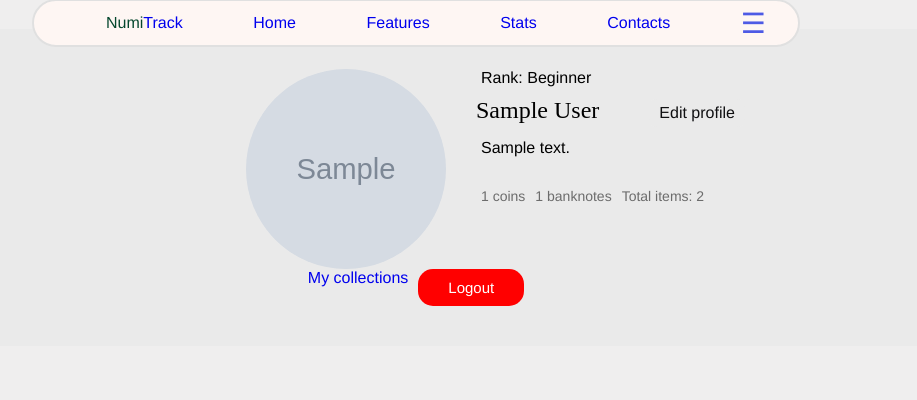
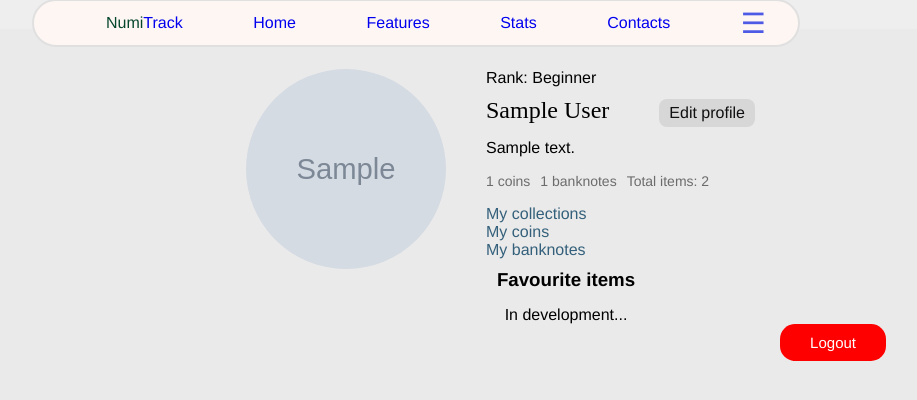
Before and after one commit to khlivniukoleksandr/NumiTrack, a Django app: page /profile/ in a window 1280 px wide. Shown: the part 21-421 px from the top of the page, without its empty margins (224-1141 px from the left). Run offline with Django 5.2, Linux system fonts and the light colour scheme; a user stored in the database is signed in; tables that the repository leaves empty hold one stand-in row (values such as "Sample post"); grey boxes marked "Sample" are stand-in pictures.

Commit message:
Creating home-page design

```diff
--- a/static/css/styles.css
+++ b/static/css/styles.css
@@ -367,13 +367,14 @@ button {
     border-radius: 5px;
     padding:5px 10px;
     font-size:18px;
+    margin-bottom:15px;
 }
 .profile-button-save:hover {
     background-color: #07cf70;
 }
 .edit-profile-link {
     border-radius: 8px;
-    background-color: #eaeaea;
+    background-color: #d7d7d7;
     color: #101012;
     padding: 5px 10px;
 }
@@ -398,18 +399,22 @@ button {
     display: flex;
     flex-direction: column;
     justify-content: flex-start;
+    margin-left: 20px;
 }
 
 .profile-name {
     font-size: 24px;
-    margin: 10px 50px 10px 10px;
+    margin: 10px 50px 10px 0;
     height: 32px;
     width: auto;
     font-weight: 400;
     font-family: Roboto sans-serif;
 }
-.profile-bio {
-    margin-left: 15px;
+.profile-links-items {
+    color: #34607b;
+}
+.profile-links-items:hover {
+    color: #129cf3;
 }
 .profile-name:hover {
     text-decoration: underline;
@@ -424,16 +429,9 @@ button {
     color: #6c6c6c;
 }
 .profile-stats-list {
-    padding:15px;
+    padding-left: 0;
     display: flex;
     gap:10px;
-}
-
-.profile-content {
-    display: flex;
-    flex-wrap: wrap;
-    gap: 10px;
-    justify-content: center;
 }
 
 .img-profile {
@@ -454,7 +452,18 @@ button {
     background-color: #cc1111;
     transition: background-color 300ms ease;
 }
-
+.profile-button-logout-div {
+    display:flex;
+    justify-content: flex-end;
+}
+.favorite-items {
+    display: flex;
+    align-items: center;
+    flex-direction: column;
+}
+.favourite-items-title {
+    margin-bottom: 15px;
+}
 /*____________________________Collections______________________*/
 
 /*My collections*/
--- a/templates/profile/profile_detail.html
+++ b/templates/profile/profile_detail.html
@@ -79,19 +79,30 @@
                 <p class="stats">Total items: {{ collector.total_items }}</p>
               </li>
             </ul>
-
+          {% endif %}
+          {% if request.user == collector %}
+            <a href="{% url 'items:my-collections' %}" class="profile-links-items">My collections</a>
+          {% else %}
+            <a href="{% url 'items:my-collections' %}" class="profile-links-items">View all {{ collector.username }} collections</a>
+          {% endif %}
+        {% if request.user == collector %}
+            <a href="{% url 'items:my-coins' %}" class="profile-links-items">My coins</a>
+          {% else %}
+            <a href="{% url 'items:my-coins' %}" class="profile-links-items">View all {{ collector.username }} coins</a>
+          {% endif %}
+        {% if request.user == collector %}
+            <a href="{% url 'items:my-banknotes' %}" class="profile-links-items">My banknotes</a>
+          {% else %}
+            <a href="{% url 'items:my-banknotes' %}" class="profile-links-items">View all {{ collector.username }} banknotes</a>
           {% endif %}
         </div>
       </div>
+      <div class="favorite-items">
+        <h3 class="favourite-items-title">Favourite items</h3>
+        <p>In development...</p>
       </div>
-
-    <div class="profile-content">
-      {% if request.user == collector %}
-        <a href="{% url 'items:my-collections' %}">My collections</a>
-      {% else %}
-        <a href="{% url 'items:my-collections' %}">View all {{ collector.username }} collections</a>
-      {% endif %}
-
+    </div>
+<div class="profile-button-logout-div">
     {% if request.user == collector %}
       <form method="post" action="{% url 'logout' %}">
         {% csrf_token %}
```
Lines whose indentation alone changed are shown as unchanged.
